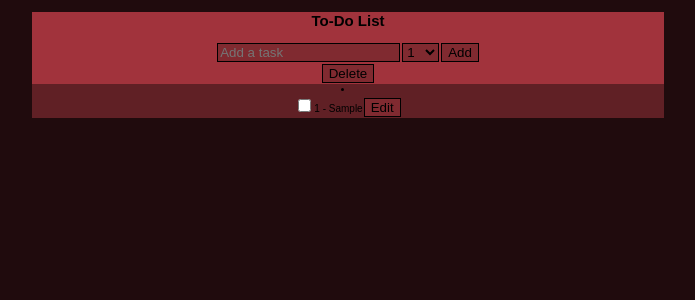
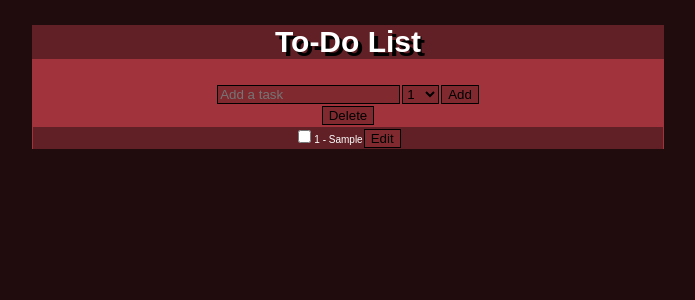
Before and after one commit to CodeCosmic/to-do-styled, a React (Create React App) app: page / in a window 1280 px wide. Both pictures are taken after typing "Sample" into the empty fields and a click on the button "Add". Shown: the top 300 px of the page, without its empty margins (292-987 px from the left). Built offline with nearby package versions, Linux system fonts and the light colour scheme; the HTML template or start-up script is replaced by a standard one.

Commit message:
added css to title

```diff
--- a/src/components/ToDoComp.jsx
+++ b/src/components/ToDoComp.jsx
@@ -28,6 +28,7 @@ const ToDoComp = () => {
 
     const deleteTasks = () => {
         const remainingTasks = tasks.filter((task) => task.completed === false)
+        console.log(tasks)
         setTasks(remainingTasks)
     }
 
--- a/src/components/ToDoForm.jsx
+++ b/src/components/ToDoForm.jsx
@@ -23,7 +23,7 @@ const ToDoForm = ({ addTask }) => {
     return (
         <div className="ToDoForm">
             <form onSubmit={handleSubmit}>
-                <h2>To-Do List</h2>
+                <h2 className="toDoTitle">To-Do List</h2>
                 <input
                     className="addTask"
                     placeholder="Add a task"
--- a/src/components/ToDoList.jsx
+++ b/src/components/ToDoList.jsx
@@ -17,6 +17,7 @@ const ToDoList = ({ task, toggleTaskCompleted }) => {
     const viewTemplate = (
         <div>
             <input
+                className="cBox"
                 id={task.id}
                 type="checkbox"
                 defaultChecked={task.completed}
--- a/src/index.css
+++ b/src/index.css
@@ -10,6 +10,7 @@
 html {
     font: 62.5% / 1.15 sans-serif;
     background: #200B0D;
+    color: white;
 }
 
 
@@ -28,4 +29,12 @@ html {
 
 .toDoTask{
     background-color: #602025;
+    list-style-type: none;
+    margin: 1px;
 }
+
+.toDoTitle {
+    background-color: #602025;
+    text-shadow: 4px 4px black;
+    font-size: 30px;
+}
```
